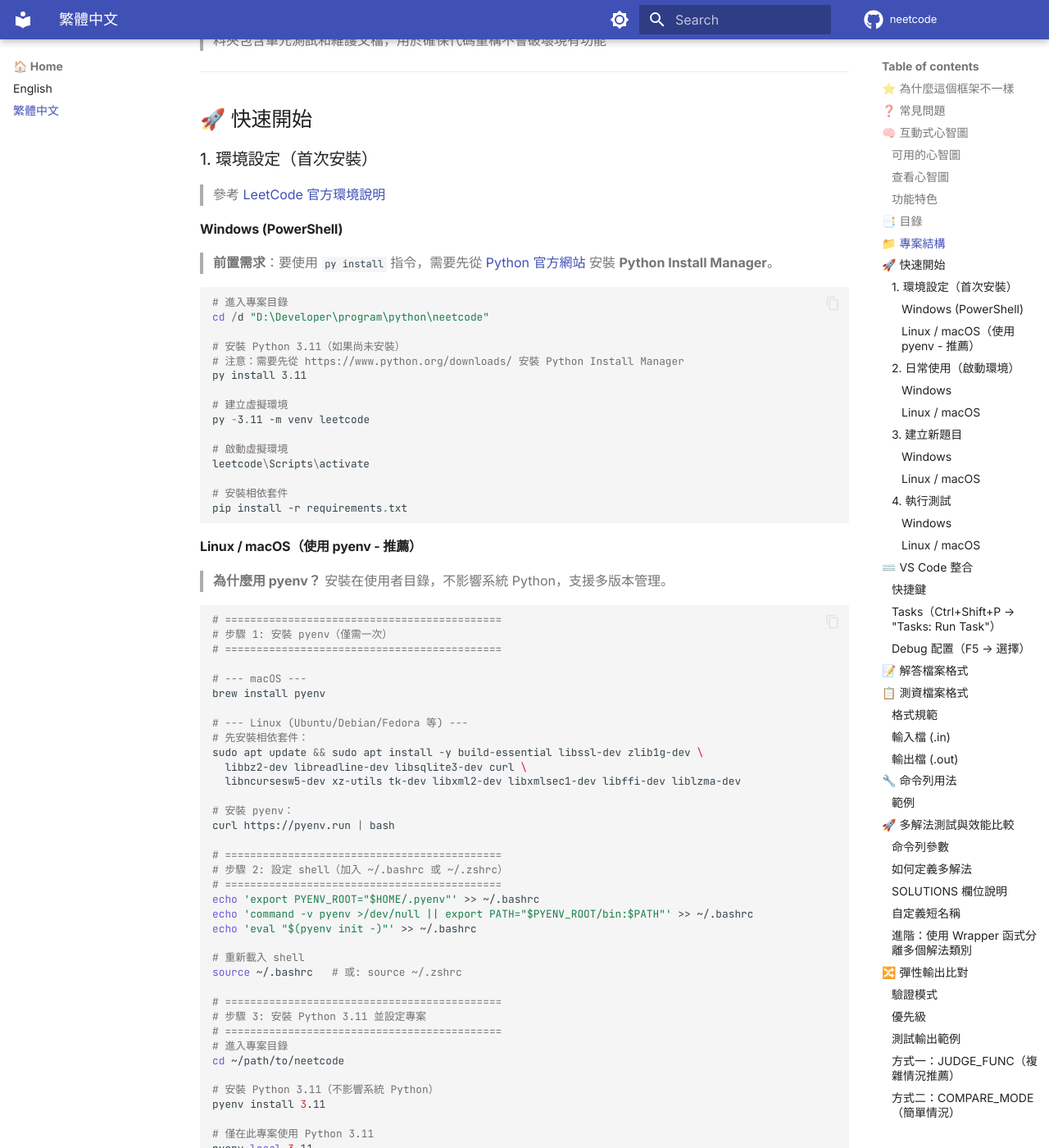
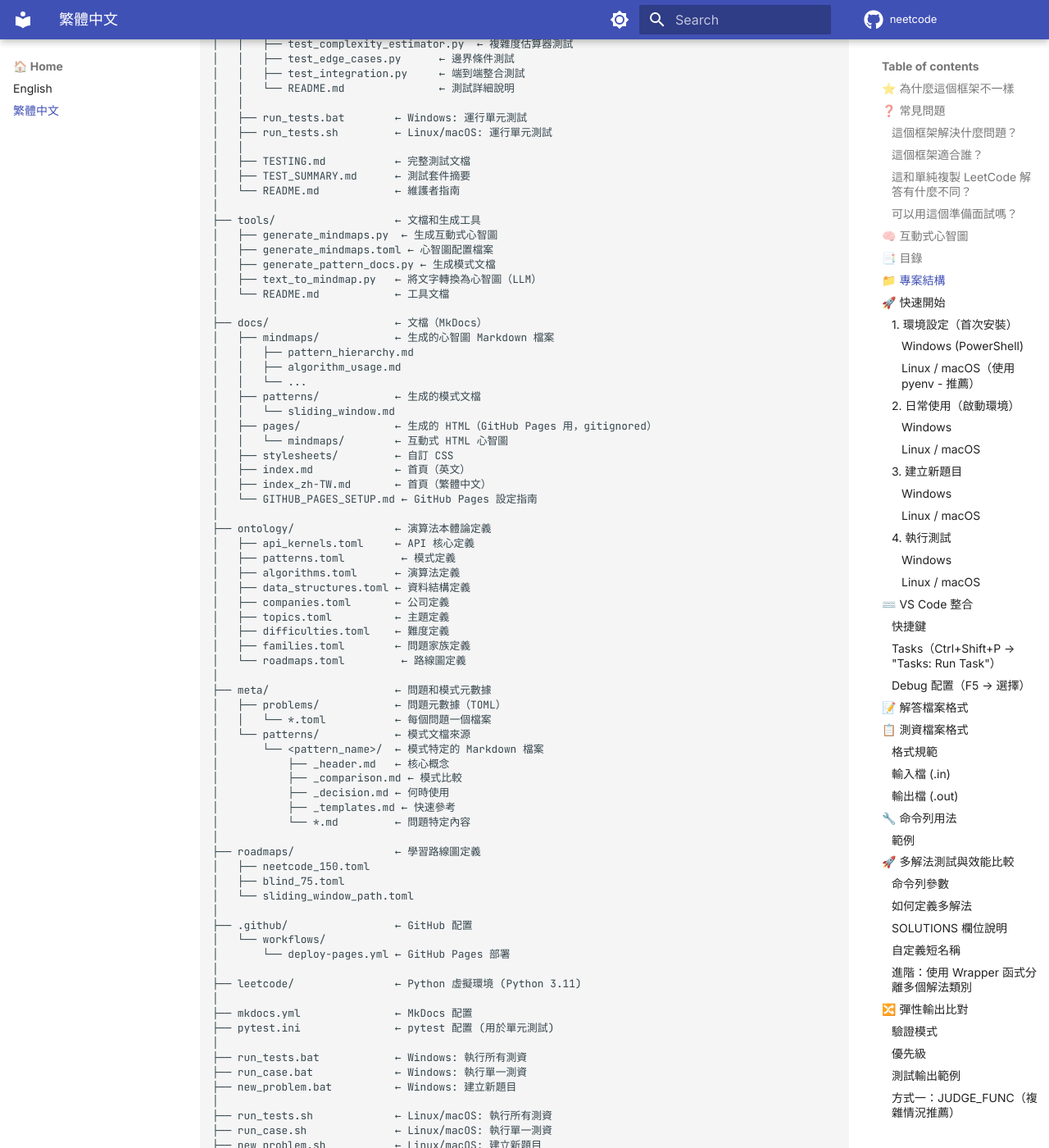
Before and after one commit to lufftw/neetcode, an MkDocs documentation site: the page built from docs/index_zh-TW.md, in a window 1280 px wide and 1400 px high, scrolled down 5166 px. Shown: the whole window at 82% size. Built offline with MkDocs 1.6.1 and Material for MkDocs 9.7.7, drawn with Linux system fonts in a browser that asks for light colours; comment, search, counter and statistics services are not loaded; some of the changed text lies outside the part shown.

Commit message:
docs: improve README formatting and update project structure
FAQ Format Improvements:
- Replace pymdownx.details syntax (???) with standard Markdown headings
- Fix rendering issues in GitHub and MkDocs
- Improve readability with proper heading hierarchy

Mind Maps Section Updates:
- Convert to table format for better visual organization
- Update all links to use /mindmaps/ URLs (not /pages/mindmaps/)
- Use anchor links (#pattern-hierarchy) for direct navigation
- Add emoji icons to table entries for better visual appeal

Content Reorganization:
- Move local generation instructions to "Generate Mind Maps Locally" section
- Keep mind maps section focused on overview and links
- Update table of contents with new section

Project Structure Documentation:
- Add tools/ directory (generate_mindmaps.py, generate_mindmaps.toml, etc.)
- Add docs/ directory structure (mindmaps/, patterns/, pages/)
- Add ontology/ directory (9 TOML files)
- Add meta/ directory (problems/, patterns/)
- Add roadmaps/ directory
- Add .github/workflows/ directory
- Document which files are auto-generated vs source files

Files changed:
- README.md: FAQ, mind maps, project structure
- README_zh-TW.md: FAQ, mind maps, project structure
- docs/GITHUB_PAGES_SETUP.md: Mind maps table URLs

````diff
--- a/README_zh-TW.md
+++ b/README_zh-TW.md
@@ -67,43 +69,21 @@
 
 使用 [Markmap](https://markmap.js.org/) 提供的互動式心智圖，視覺化演算法模式、問題關係和學習路徑。
 
-### 可用的心智圖
+探索我們的演算法模式視覺化：
 
-透過互動式視覺化探索框架的本體論和問題關係：
+| 心智圖 | 說明 | 連結 |
+|--------|------|------|
+| 📐 模式階層 | API 核心 → 模式 → 問題的階層結構 | [靜態](docs/mindmaps/pattern_hierarchy.md) · [互動式 ✨](https://lufftw.github.io/neetcode/mindmaps/#pattern-hierarchy) |
+| 👨‍👩‍👧‍👦 家族衍生 | 基礎模板和衍生問題變體 | [靜態](docs/mindmaps/family_derivation.md) · [互動式 ✨](https://lufftw.github.io/neetcode/mindmaps/#family-derivation) |
+| ⚡ 演算法使用 | 依使用的演算法組織問題 | [靜態](docs/mindmaps/algorithm_usage.md) · [互動式 ✨](https://lufftw.github.io/neetcode/mindmaps/#algorithm-usage) |
+| 🏗️ 資料結構使用 | 依使用的資料結構組織問題 | [靜態](docs/mindmaps/data_structure.md) · [互動式 ✨](https://lufftw.github.io/neetcode/mindmaps/#data-structure-usage) |
+| 🏢 公司覆蓋 | 公司常問的問題 | [靜態](docs/mindmaps/company_coverage.md) · [互動式 ✨](https://lufftw.github.io/neetcode/mindmaps/#company-coverage) |
+| 🗺️ 學習路線圖 | 精選問題序列（NeetCode 150、Blind 75 等） | [靜態](docs/mindmaps/roadmap_paths.md) · [互動式 ✨](https://lufftw.github.io/neetcode/mindmaps/#learning-roadmaps) |
+| 🔗 問題關係 | 相關問題網絡 | [靜態](docs/mindmaps/problem_relations.md) · [互動式 ✨](https://lufftw.github.io/neetcode/mindmaps/#problem-relations) |
+| 🔀 解法變體 | 有多種解法方法的問題 | [靜態](docs/mindmaps/solution_variants.md) · [互動式 ✨](https://lufftw.github.io/neetcode/mindmaps/#solution-variants) |
+| 📊 難度 × 主題 | 依難度級別組織的主題 | [靜態](docs/mindmaps/difficulty_topics.md) · [互動式 ✨](https://lufftw.github.io/neetcode/mindmaps/#difficulty-topics) |
 
-- **📐 模式階層** - API 核心 → 模式 → 問題的階層結構
-- **👨‍👩‍👧‍👦 家族衍生** - 基礎模板和衍生問題變體
-- **⚡ 演算法使用** - 依使用的演算法組織問題
-- **🏗️ 資料結構使用** - 依使用的資料結構組織問題
-- **🏢 公司覆蓋** - 公司常問的問題
-- **🗺️ 學習路線圖** - 精選問題序列（NeetCode 150、Blind 75 等）
-- **🔗 問題關係** - 相關問題網絡
-- **🔀 解法變體** - 有多種解法方法的問題
-- **📊 難度 × 主題** - 依難度級別組織的主題
-
-### 查看心智圖
-
-**線上**：訪問 [https://lufftw.github.io/neetcode/mindmaps/](https://lufftw.github.io/neetcode/mindmaps/) 在瀏覽器中探索互動式心智圖。
-
-**本地**：使用內建工具在本地生成心智圖：
-
-```bash
-# 生成所有心智圖（Markdown 格式）
-python tools/generate_mindmaps.py
-
-# 生成互動式 HTML 檔案供本地查看
-python tools/generate_mindmaps.py --html
-
-# 生成特定類型的心智圖
-python tools/generate_mindmaps.py --type pattern_hierarchy --html
-```
-
-### 功能特色
-
-- **互動式導航** - 拖曳、縮放和展開/收合節點
-- **GitHub 整合** - 點擊問題連結在 GitHub 上查看解答
-- **模式發現** - 了解問題之間的關聯
-- **學習路徑** - 遵循結構化路線圖進行系統化學習
+👉 **[查看所有互動式心智圖](https://lufftw.github.io/neetcode/mindmaps/)**
 
 ---
 
@@ -157,6 +137,8 @@
 - [Python 環境](#-python-環境)
 
 - [小技巧](#-小技巧)
+
+- [本地生成心智圖](#️-本地生成心智圖)
 
 - [維護者專區](#-維護者專區單元測試)
 
@@ -223,8 +205,61 @@
 │   ├── TEST_SUMMARY.md      ← 測試套件摘要
 │   └── README.md            ← 維護者指南
 │
+├── tools/                   ← 文檔和生成工具
+│   ├── generate_mindmaps.py  ← 生成互動式心智圖
+│   ├── generate_mindmaps.toml ← 心智圖配置檔案
+│   ├── generate_pattern_docs.py ← 生成模式文檔
+│   ├── text_to_mindmap.py   ← 將文字轉換為心智圖（LLM）
+│   └── README.md            ← 工具文檔
+│
+├── docs/                    ← 文檔（MkDocs）
+│   ├── mindmaps/            ← 生成的心智圖 Markdown 檔案
+│   │   ├── pattern_hierarchy.md
+│   │   ├── algorithm_usage.md
+│   │   └── ...
+│   ├── patterns/            ← 生成的模式文檔
+│   │   └── sliding_window.md
+│   ├── pages/               ← 生成的 HTML（GitHub Pages 用，gitignored）
+│   │   └── mindmaps/        ← 互動式 HTML 心智圖
+│   ├── stylesheets/         ← 自訂 CSS
+│   ├── index.md             ← 首頁（英文）
+│   ├── index_zh-TW.md       ← 首頁（繁體中文）
+│   └── GITHUB_PAGES_SETUP.md ← GitHub Pages 設定指南
+│
+├── ontology/                ← 演算法本體論定義
+│   ├── api_kernels.toml     ← API 核心定義
+│   ├── patterns.toml         ← 模式定義
+│   ├── algorithms.toml      ← 演算法定義
+│   ├── data_structures.toml ← 資料結構定義
+│   ├── companies.toml       ← 公司定義
+│   ├── topics.toml          ← 主題定義
+│   ├── difficulties.toml    ← 難度定義
+│   ├── families.toml        ← 問題家族定義
+│   └── roadmaps.toml         ← 路線圖定義
+│
+├── meta/                    ← 問題和模式元數據
+│   ├── problems/            ← 問題元數據（TOML）
+│   │   └── *.toml           ← 每個問題一個檔案
+│   └── patterns/            ← 模式文檔來源
+│       └── <pattern_name>/  ← 模式特定的 Markdown 檔案
+│           ├── _header.md   ← 核心概念
+│           ├── _comparison.md ← 模式比較
+│           ├── _decision.md ← 何時使用
+│           ├── _templates.md ← 快速參考
+│           └── *.md         ← 問題特定內容
+│
+├── roadmaps/                ← 學習路線圖定義
+│   ├── neetcode_150.toml
+│   ├── blind_75.toml
+│   └── sliding_window_path.toml
+│
+├── .github/                 ← GitHub 配置
+│   └── workflows/
+│       └── deploy-pages.yml ← GitHub Pages 部署
+│
 ├── leetcode/                ← Python 虛擬環境 (Python 3.11)
 │
+├── mkdocs.yml               ← MkDocs 配置
 ├── pytest.ini               ← pytest 配置 (用於單元測試)
 │
 ├── run_tests.bat            ← Windows: 執行所有測資
@@ -236,12 +271,18 @@
 ├── new_problem.sh           ← Linux/macOS: 建立新題目
 │
 ├── requirements.txt         ← Python 相依套件
-└── README.md
+├── README.md                ← 主要文檔（英文）
+└── README_zh-TW.md          ← 主要文檔（繁體中文）
 ```
 
 > **📝 注意**:
 > - **一般使用者**：只需關注 `solutions/`, `tests/`, `runner/` 和根目錄的執行腳本
 > - **專案維護者**：`.dev/` 資料夾包含單元測試和維護文檔，用於確保代碼重構不會破壞現有功能
+> - **文檔**：
+>   - `docs/mindmaps/*.md` - 由 `tools/generate_mindmaps.py` 自動生成
+>   - `docs/patterns/*.md` - 由 `tools/generate_pattern_docs.py` 自動生成
+>   - `docs/pages/` - 生成的 HTML 檔案（gitignored，部署時重新生成）
+>   - `ontology/` 和 `meta/` - 文檔生成的來源資料
 
 ---
 
````
Also changed, not shown: other parts of README_zh-TW.md (+26 -24 lines), README.md (+101 -60 lines), docs/GITHUB_PAGES_SETUP.md (+10 -4 lines).
